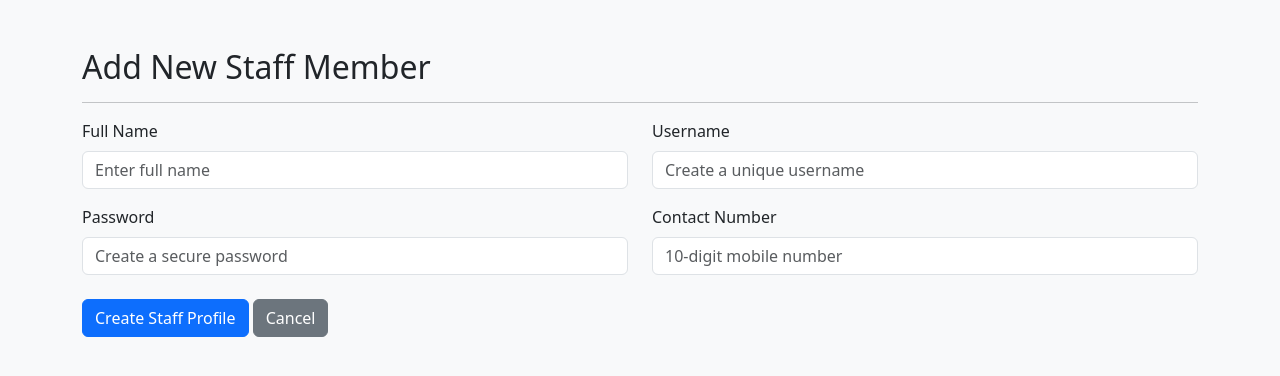
After one commit to dishank-04/trekking-management-application, a Flask app: page /admin/staff/addstaff in a window 1280 px wide. The commit adds this page. Shown: the top 376 px of the page. Run offline with Flask 3, Linux system fonts and the light colour scheme; a user stored in the database is signed in.

Commit message:
Implemented the functionality of adding and removing trek staff

```diff
--- a/app/models.py
+++ b/app/models.py
@@ -53,7 +53,7 @@ class Trek(db.Model):
 
     # Relationships among Tables
 
-    bookings = db.relationship('Booking', backref='trek', lazy=True)
+    bookings = db.relationship('Booking', backref='trek', lazy=True, cascade='all, delete-orphan')
     assigned_staff = db.relationship('User', foreign_keys=[assigned_staff_id])
 
 
--- a/app/routes/admin.py
+++ b/app/routes/admin.py
@@ -1,6 +1,7 @@
 from flask import Blueprint, request, render_template, session, redirect, url_for, flash
 from app import models
 from datetime import datetime
+from werkzeug.security import generate_password_hash, check_password_hash
 
 admin_bp = Blueprint('admin', __name__, url_prefix='/admin')
 
@@ -26,8 +27,13 @@ def admin_dashboard():
     total_staff = models.User.query.filter_by(role='Staff').count()
     total_bookings = models.Booking.query.count()
 
-    return render_template('admin/dashboard.html', treks_count=total_treks, users_count=total_users, staff_count=total_staff, bookings_count=total_bookings)
+    pending_allotments = models.Trek.query.join(models.User).filter(models.User.is_blacklisted == True,
+                                                                    models.Trek.status.in_(['Upcoming', 'Active'])).count()
 
+    return render_template('admin/dashboard/dashboard.html', treks_count=total_treks, users_count=total_users, staff_count=total_staff, bookings_count=total_bookings, pending_count=pending_allotments)
+
+
+''' All routes given below are related to Trek. manage_treks, create_trek, edit_trek, delete_trek'''
 
 @admin_bp.route('/trek')
 def manage_treks():
@@ -36,7 +42,7 @@ def manage_treks():
 
     treks_list = models.Trek.query.all() # .query.all() will return results in a list format so we need to actually run a for loop to display all treks in a table.
 
-    return render_template('admin/manage_treks.html', all_treks=treks_list) # Passing this list of treks to Jinja template in HTML
+    return render_template('admin/trek/manage_treks.html', all_treks=treks_list) # Passing this list of treks to Jinja template in HTML
 
 
 @admin_bp.route('/trek/create', methods=['GET', 'POST'])
@@ -83,17 +89,17 @@ def create_trek():
 
     # If request method is Get which means that when admin click on +create new trek button he will be able to see a form open on screen
 
-    available_staff = models.User.query.filter_by(role='Staff').all()
-    return render_template('admin/create_trek.html', trek=None, staff_members=available_staff)
+    available_staff = models.User.query.filter_by(role='Staff', is_blacklisted=False).all()
+    return render_template('admin/trek/create_trek.html', trek=None, staff_members=available_staff)
 
 
-@admin_bp.route('trek/create/<int:trek_id>', methods=['GET', 'POST'])
+@admin_bp.route('/trek/create/<int:trek_id>', methods=['GET', 'POST'])
 def edit_trek(trek_id):
 
     # We use trek_id to fetch the exact Trek row from treks table, this will be useful when we have GET request. We need all this and form will be pre-filled
 
     trek_to_edit = models.Trek.query.get_or_404(trek_id)
-    available_staff = models.User.query.filter_by(role='Staff').all()
+    available_staff = models.User.query.filter_by(role='Staff', is_blacklisted=False).all()
 
     if request.method == 'POST':
 
@@ -138,4 +144,97 @@ def edit_trek(trek_id):
 
 
     # When we click on 'Edit' button server gets a GET request so we need to display form this line will do that
-    return render_template('admin/create_trek.html', trek=trek_to_edit, staff_members=available_staff)
+    return render_template('admin/trek/create_trek.html', trek=trek_to_edit, staff_members=available_staff)
+
+
+@admin_bp.route('/trek/delete/<int:trek_id>', methods=['POST'])
+def delete_trek(trek_id):
+
+    trek_to_delete = models.Trek.query.get_or_404(trek_id)
+
+    models.db.session.delete(trek_to_delete)
+    models.db.session.commit()
+
+    flash(f"Trek {trek_to_delete.trek_name} has been removed Successfully!", "success")
+    return redirect(url_for('admin.manage_treks'))
+
+
+
+''' All routes given below are related to staff'''
+
+@admin_bp.route('/staff')
+def manage_staff():
+
+    # Displaying profile of all staffs
+
+    staff_list = models.User.query.filter_by(role='Staff').all()
+    return render_template('admin/staff/manage_staff.html', all_staff=staff_list)
+
+
+@admin_bp.route('/staff/addstaff', methods=['GET', 'POST'])
+def add_staff():
+
+    if request.method == 'POST':
+
+        name = request.form.get('name')
+        username = request.form.get('username')
+        raw_password = request.form.get('password')
+        contact_number = request.form.get('contact_number')
+
+        # Doing the required validation checks on Phone number and username. len(contact_number) == 10 and it should be all digits. Need to check first if username exist already in users table if True then we ask to form a new username because username has Unique attibute to it.
+
+        if len(contact_number) != 10 or not contact_number.isdigit():
+            flash("Contact number must be 10 digits", "danger")
+            return redirect(url_for('admin.add_staff'))
+
+        if models.User.query.filter_by(username=username).first(): # It means username already exist in users table
+            flash("Username already exist. Choose another", "danger")
+            return redirect(url_for('admin.add_staff'))
+
+        # Hashing the raw password, only hashed passwords are saved in db not original one
+
+        hashed_password = generate_password_hash(raw_password)
+
+        # Now adding data to tables, We are adding data to 2 tables users and staff_profiles so need to create 2 object
+
+        new_staff_user = models.User(username=username,
+                                     password_hash=hashed_password,
+                                     name=name,
+                                     role='Staff',
+                                     is_blacklisted=False)
+
+        new_staff_profile = models.StaffProfile(user=new_staff_user,
+                                                contact_number=contact_number,
+                                                status='Active')
+
+        models.db.session.add(new_staff_user)
+        models.db.session.commit()
+
+        flash(f"Staff member {name} added successfully!", "success")
+        return redirect(url_for('admin.manage_staff'))
+
+    return render_template('admin/staff/add_staff.html') # When it is a GET request we need to display HTML Form
+
+
+@admin_bp.route('/staff/toggle/<int:staff_id>', methods=['POST'])
+def toggle_staff_status(staff_id):
+
+    staff_user = models.User.query.get_or_404(staff_id)
+
+    # Before deactivating staff we will check if they have been already assigned to some upcoming/active trek
+
+    if not staff_user.is_blacklisted:
+
+        active_trek = models.Trek.query.filter(models.Trek.assigned_staff_id == staff_id, models.Trek.status.in_(['Upcoming', 'Active'])).first()
+
+        if active_trek:
+            flash(f"Staff {staff_user.name} has been deactivated but holds active treks reassign them.", "warning")
+
+    # After above check we can switch the status
+    staff_user.is_blacklisted = not staff_user.is_blacklisted
+
+    if staff_user.staff_profile:
+        staff_user.staff_profile.status = "Inactive" if staff_user.is_blacklisted else "Active"
+
+    models.db.session.commit()
+    return redirect(url_for('admin.manage_staff'))
--- /dev/null
+++ b/app/templates/admin/staff/add_staff.html
@@ -0,0 +1,45 @@
+{% extends "base.html" %}
+
+{% block title %} Add New Staff {% endblock %}
+
+{% block content %}
+
+    <h2>Add New Staff Member</h2>
+    <hr>
+
+    <form action="{{ url_for('admin.add_staff') }}" method="POST">
+
+        <div class="row mb-3">
+
+            <div class="col-md-6">
+                <label class="form-label">Full Name</label>
+                <input type="text" name="name" class="form-control" placeholder="Enter full name" required>
+            </div>
+
+            <div class="col-md-6">
+                <label class="form-label">Username</label>
+                <input type="text" name="username" class="form-control" placeholder="Create a unique username" required>
+            </div>
+
+        </div>
+
+        <div class="row mb-4">
+
+            <div class="col-md-6">
+                <label class="form-label">Password</label>
+                <input type="password" name="password" class="form-control" placeholder="Create a secure password" required>
+            </div>
+
+            <div class="col-md-6">
+                <label class="form-label">Contact Number</label>
+                <input type="tel" name="contact_number" class="form-control" minlength="10" maxlength="10" pattern="\d{10}" placeholder="10-digit mobile number" required>
+            </div>
+
+        </div>
+
+        <button type="submit" class="btn btn-primary">Create Staff Profile</button>
+        <a href="{{ url_for('admin.manage_staff') }}" class="btn btn-secondary">Cancel</a>
+
+    </form>
+
+{% endblock %}
--- /dev/null
+++ b/app/templates/base.html
@@ -0,0 +1,30 @@
+<!DOCTYPE html>
+<html lang="en">
+<head>
+    <meta charset="UTF-8">
+    <meta name="viewport" content="width=device-width, initial-scale=1.0">
+    <link href="https://cdn.jsdelivr.net/npm/bootstrap@5.3.8/dist/css/bootstrap.min.css" rel="stylesheet">
+    <title>{% block title %}Trek Admin{% endblock %}</title>
+</head>
+
+<body class="bg-light">
+
+    <div class="container mt-5">
+
+        {% with messages = get_flashed_messages(with_categories=true) %}
+            {% if messages %}
+                {% for category, message in messages %}
+                    <div class="alert alert-{{ category }} shadow-sm" role="alert">
+                        {{ message }}
+                    </div>
+                {% endfor %}
+            {% endif %}
+        {% endwith %}
+
+        {% block content %}
+        {% endblock %}
+
+    </div>
+
+</body>
+</html>
```
Also changed, not shown: app/templates/admin/dashboard.html (deleted, +0 -64 lines), app/templates/admin/dashboard/dashboard.html (added, +65 -0 lines), app/templates/admin/manage_treks.html (deleted, +0 -73 lines), app/templates/admin/staff/manage_staff.html (added, +73 -0 lines), app/templates/admin/trek/create_trek.html (renamed from app/templates/admin/create_trek.html, +6 -14 lines), app/templates/admin/trek/manage_treks.html (added, +66 -0 lines), README.md, instance/madproject.db.
